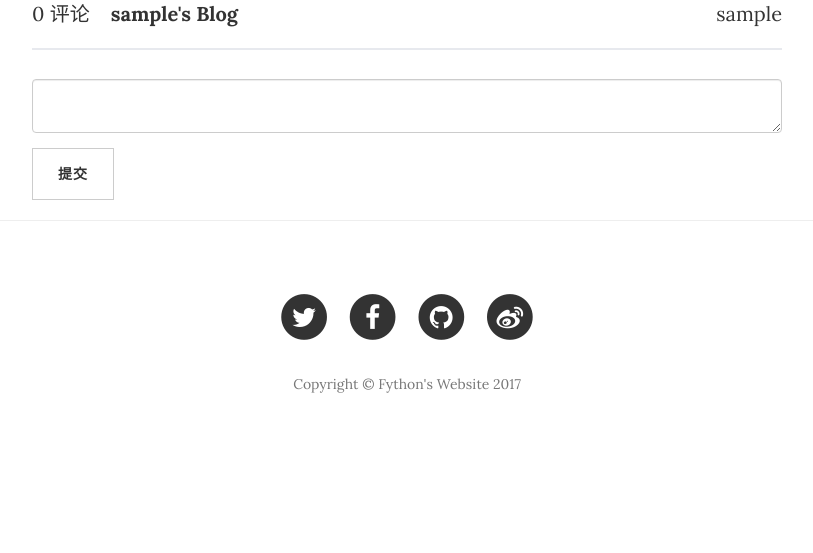
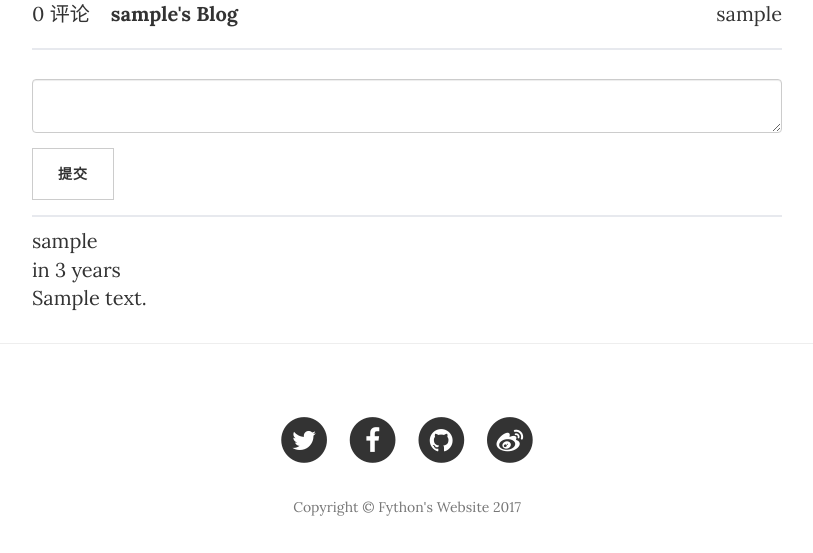
Before and after one commit to fangjh13/Ftown, a Flask app: page /blog/post in a window 1280 px wide. Shown: the part 618-1171 px from the top of the page, without its empty margins (233-1046 px from the left). Before the commit the page ends 1011 px from the top, so only its background shows below. Run offline with Flask 2, Linux system fonts and the light colour scheme; a user stored in the database is signed in; tables that the repository leaves empty hold one stand-in row (values such as "Sample post"); some libraries are stand-ins or nearby versions.

Commit message:
comment partial

```diff
--- a/app/blog/views.py
+++ b/app/blog/views.py
@@ -49,20 +49,24 @@ def about():
 def post():
     post = Post.query.order_by(Post.timestamp.desc()).first_or_404()
     form = CommentForm()
+    comments = post.comments.all()
     post.views += 1
     db.session.add(post)
     db.session.commit()
-    return render_template('/blog/post.html', post=post, form=form)
+    return render_template('/blog/post.html', post=post, form=form,
+                           comments=comments)
 
 
 @blog.route('/post/<int:post_id>')
 def onepost(post_id):
     post = Post.query.get_or_404(post_id)
     form = CommentForm()
+    comments = post.comments.all()
     post.views += 1
     db.session.add(post)
     db.session.commit()
-    return render_template('/blog/post.html', post=post, form=form)
+    return render_template('/blog/post.html', post=post, form=form,
+                           comments=comments)
 
 
 @blog.route('/contact', methods=["GET", "POST"])
@@ -70,7 +74,8 @@ def contact():
     if request.method == "POST":
         form = request.form
         subject = '[IMPORTANT REPLY] someone contact to you'
-        send_mail(subject, "Blog Admin <{0}>".format(os.environ.get('MAIL_USERNAME')),
+        send_mail(subject,
+                  "Blog Admin <{0}>".format(os.environ.get('MAIL_USERNAME')),
                   recipients=['616960344@qq.com'],
                   prefix_template='/mail/mail_contact',
                   form=form)
--- a/app/models.py
+++ b/app/models.py
@@ -173,12 +173,10 @@ class Comment(db.Model):
     @staticmethod
     def on_changed_body(target, value, oldvalue, initiator):
         allowed_tags = ['a', 'abbr', 'acronym', 'b', 'blockquote', 'code',
-                        'em', 'i', 'li', 'ol', 'pre', 'strong', 'ul',
-                        'h1', 'h2', 'h3', 'p']
+                        'em', 'i', 'pre', 'strong', 'p']
         attrs = {
             '*': ['class'],
             'a': ['href', 'rel', 'title'],
-            'img': ['alt', 'src']
         }
         target.body_html = bleach.clean(markdown(value, output_format='html'),
                         tags=allowed_tags, attributes=attrs, strip=True)
--- a/app/static/css/clean-blog.css
+++ b/app/static/css/clean-blog.css
@@ -419,3 +419,12 @@ div.current-user-header{
 div.comment-login-area {
   margin-top: 15px;
 }
+div.comment-content-area {
+  padding-bottom: 15px;
+  margin-bottom: 10px;
+  border-bottom: 2px solid #e7e9ee;
+}
+ul.comments {
+  list-style-type: none;
+  padding-left: 0px;
+}
--- a/app/templates/blog/_comments.html
+++ b/app/templates/blog/_comments.html
@@ -3,9 +3,11 @@
         {% for comment in comments %}
         <li class="comment">
             <div class="comment-content">
-				<div class="comment-date">{{ moment(comment.ctime).fromNow() }}</div>
-				<div class="comment-author"><a href="">{{ comment.author }}</a></div>
-				<div class="comment-body">{{ comment.body_html }}</div>
+                <div class="list-comment-header">
+                    <div class="comment-author"><a href="">{{ comment.author.username }}</a></div>
+                    <div class="comment-date">{{ moment(comment.ctime).fromNow() }}</div>
+                </div>
+				<div class="comment-body">{{ comment.body_html | safe }}</div>
 			</div>
         </li>
         {% endfor %}
--- a/app/templates/blog/post.html
+++ b/app/templates/blog/post.html
@@ -48,7 +48,9 @@
                         您还没有登录，请<a href="{{ url_for('auth.login') }}"><strong>登录</strong></a>后评论。
                     </div>
                     {% endif %}
-
+                    <div class="comment-content">
+                    {% include 'blog/_comments.html' %}
+                    </div>
                 </div>
             </div>
         </div>
```
